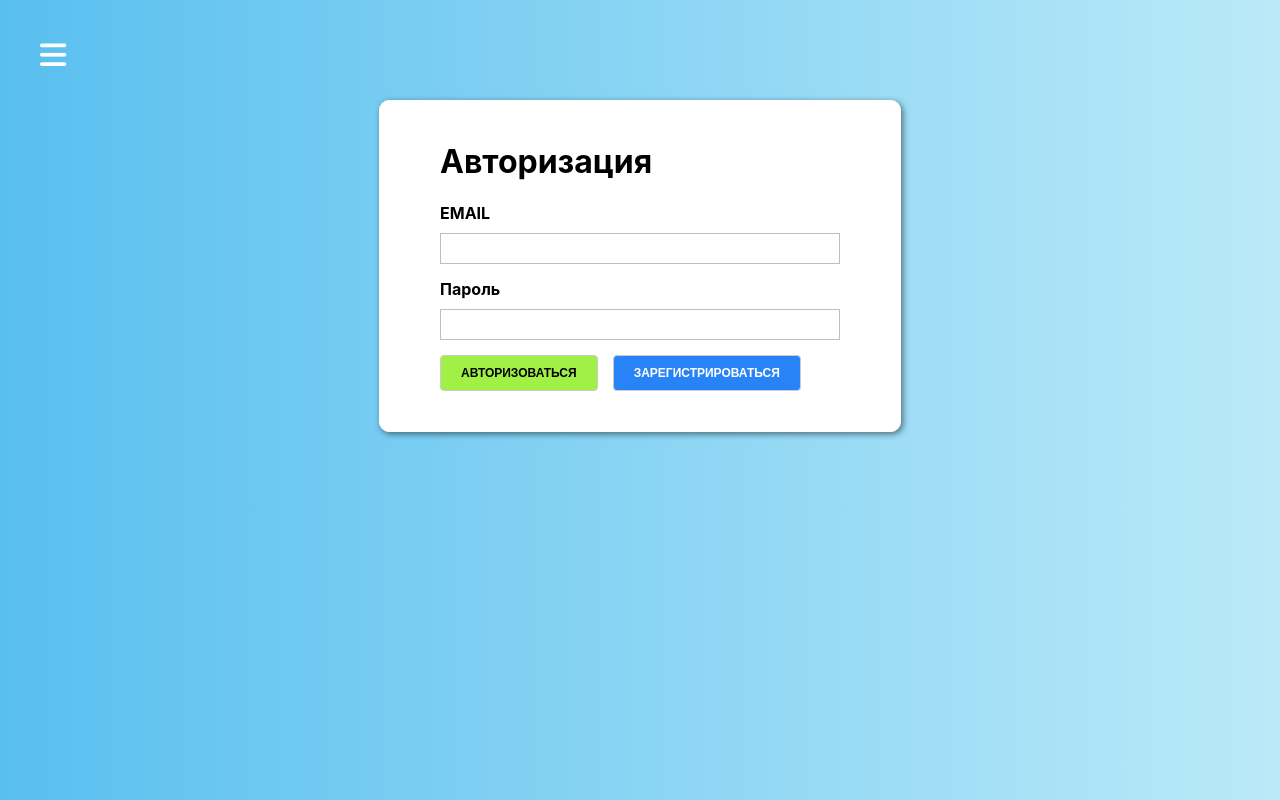
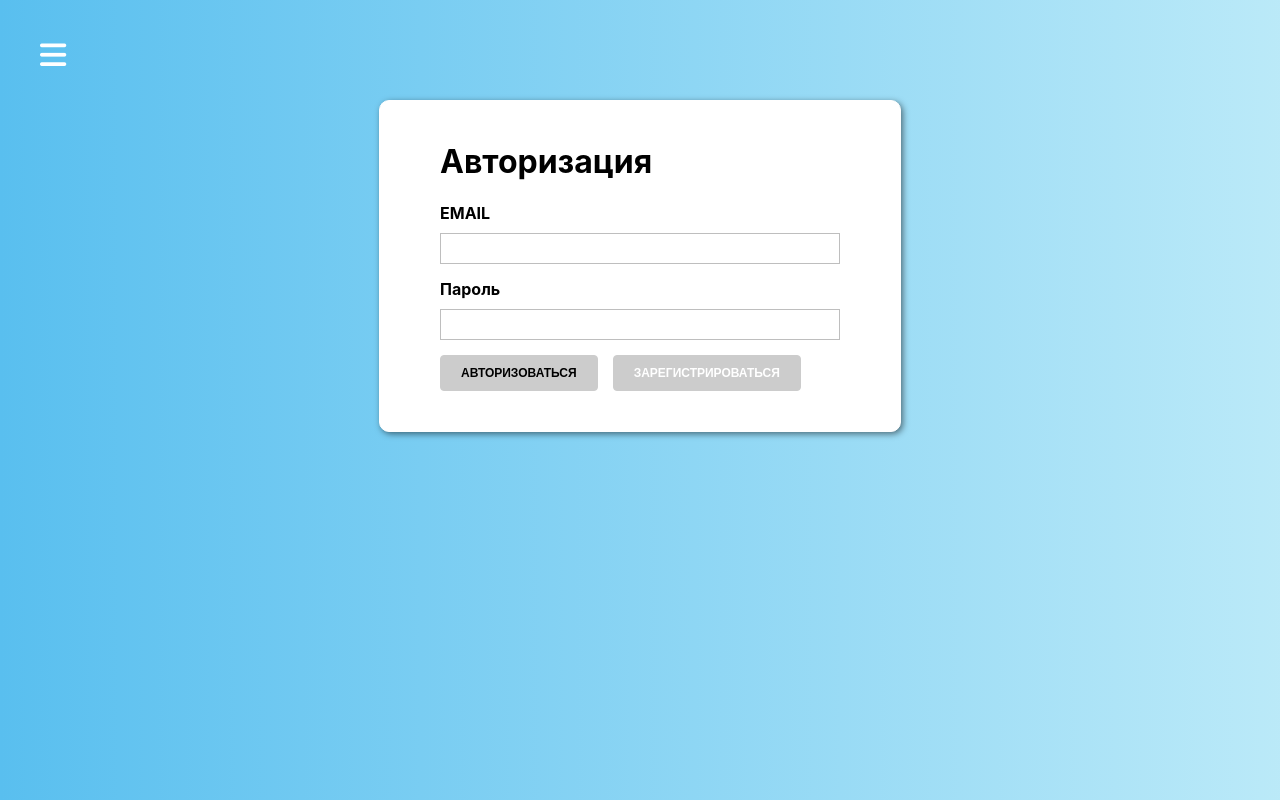
Before and after one commit to AlexSemynin/QUEEZ, a React (Create React App) app: page /auth in a window 1280 px wide. Built offline with nearby package versions, Linux system fonts and the light colour scheme.

Commit message:
ВАЛИДАЦИЯ part3: Валидация формы(если все инпуты isValid)

```diff
--- a/src/containers/Auth/Auth.js
+++ b/src/containers/Auth/Auth.js
@@ -6,6 +6,7 @@ import Input from '../../components/UI/Input/Input';
 export default class Auth extends React.Component{
 
     state = {
+        isFormValid: false,
         formControls:{
             email:{
                 value: '',
@@ -36,6 +37,7 @@ export default class Auth extends React.Component{
 
     submitAuth = ev =>{
         ev.preventDefault();
+
     }
 
     loginHandler = ()=>{
@@ -72,8 +74,17 @@ export default class Auth extends React.Component{
         control.value = ev.target.value;
         control.valid = this.IsValidControl(ev.target.value, control.validation);
 
+
+        const isAllControlValid = Object.keys(this.state.formControls).every(controlName => {
+            const control = this.state.formControls[controlName]
+            return control.valid;
+        });
+
+
+
         this.setState({
-            formControls: formControls
+            formControls: formControls,
+            isFormValid: isAllControlValid
         })
     }
 
@@ -96,6 +107,8 @@ export default class Auth extends React.Component{
         return isValid;
     }
 
+    IsAllControl
+
     render(){
 
         return(
@@ -109,10 +122,12 @@ export default class Auth extends React.Component{
                             <Button
                                 type="success"
                                 onClick={this.loginHandler}
+                                disabled={!this.state.isFormValid}
                             >Авторизоваться</Button>
                             <Button
                                 type="primary"
                                 onClick={this.registerHandler}
+                                disabled={!this.state.isFormValid}
                             >Зарегистрироваться</Button>
                         </div>
                     </form>
```
